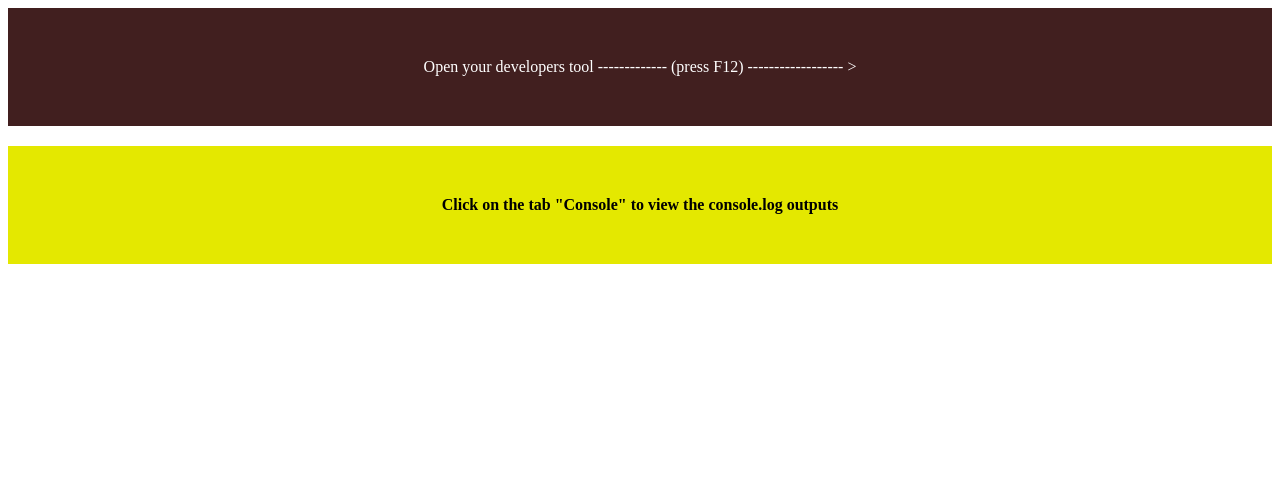
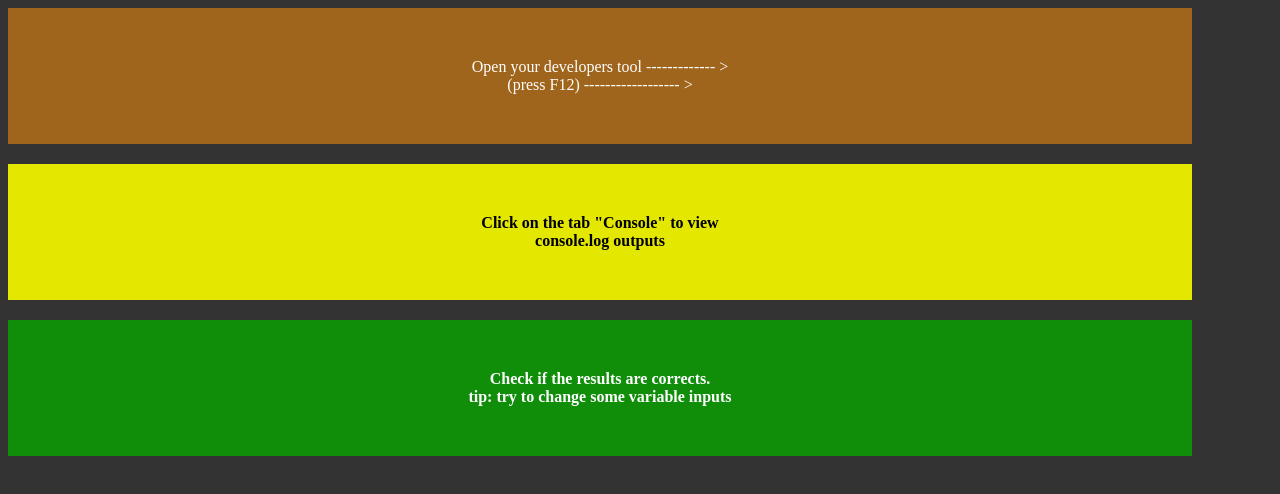
Before and after one commit to LLuisPP/S2.1-Basic_JS_exercises-N.III, a plain HTML site: page index.html in a window 1280 px wide. Drawn offline with Linux system fonts and the light colour scheme.

Commit message:
> | 1.2.4 parOImpar

```diff
--- a/index.html
+++ b/index.html
@@ -8,8 +8,8 @@
     <link rel="stylesheet" href="styles.css" />
 </head>
 <body>
-    <div class="container"> Open your developers tool ------------- (press F12) ------------------ ></div>
-    <div class="container2"> Click on the tab "Console" to view the console.log outputs</div>
-
+    <div class="container"> Open your developers tool ------------- > <br> (press F12) ------------------ ></div>
+    <div class="container2"> Click on the tab "Console" to view <br> console.log outputs</div>
+    <div class="container3"> Check if the results are corrects. <br> tip: try to change some variable inputs</div>
 </body>
 </html>
--- a/js_basics.js
+++ b/js_basics.js
@@ -58,11 +58,12 @@ printNumbers(num_array);
 
 // Exercise 5
 console.log("| 1.1 Ex 5 N★★★ | -------------------------------------------");
+console.log("Scroll down and wait 3000ms, result it will appear at the bottom");
 // Exercise 5
 // Arrow function with 'setTimeout': Create an arrow function that prints a message to the console
 // after waiting for 3 seconds.
 
-setTimeout(() => {console.log('This message is | 1.1 Ex 5 N★★★ | with 3000ms of delay')}, 3000);
+setTimeout(() => {console.log('Delayed output | 1.1 Ex 5 N★★★ | with 3000ms of delay')}, 3000);
 
 /**************************************************************************/
 /**************************************************************************/
@@ -128,6 +129,14 @@ console.log("| 1.2 Ex 4 N★★★ | -------------------------------------------
 // Ternary operator inside a loop: Write a function parOImpar that accepts an array of numbers
 // and uses a loop to iterate through the array. Inside the loop,
 // use the ternary operator to determine if each number is even or odd.
+let i;
+let numbers = [1,6,-3,4,8,0,4,7,5];
+function parOImpar (array) {
+    for (i =0; i < array.length; i++) {
+        console.log(`Number ${array[i]} is ${array[i] % 2 != 0 ? "odd" : "even"} `)
+    }
+}
+parOImpar(numbers);
 
 console.log("| 1.3 Ex 1 N★☆☆ | -------------------------------------------");
 console.log("| 1.3 Ex 2 N★☆☆ | -------------------------------------------");
--- a/styles.css
+++ b/styles.css
@@ -1,7 +1,13 @@
+html {
+    background-color: #333333;
+    max-width: 1200px;
+    overflow-x: hidden;
+}
+
 .container {
     align-items: center;
     justify-content: center;
-    background-color: #411f1f;
+    background-color: #a0651c;
     color: white;
     justify-content: center;
     align-items: center;
@@ -20,4 +26,17 @@
     padding: 50px;
     text-align: center;
     font-weight: bolder;
+    margin-bottom: 20px;
 }
+
+.container3 {
+    align-items: center;
+    justify-content: center;
+    background-color: #108e0a;
+    color: rgb(255, 255, 255);
+    justify-content: center;
+    align-items: center;
+    padding: 50px;
+    text-align: center;
+    font-weight: bolder;
+}
```
